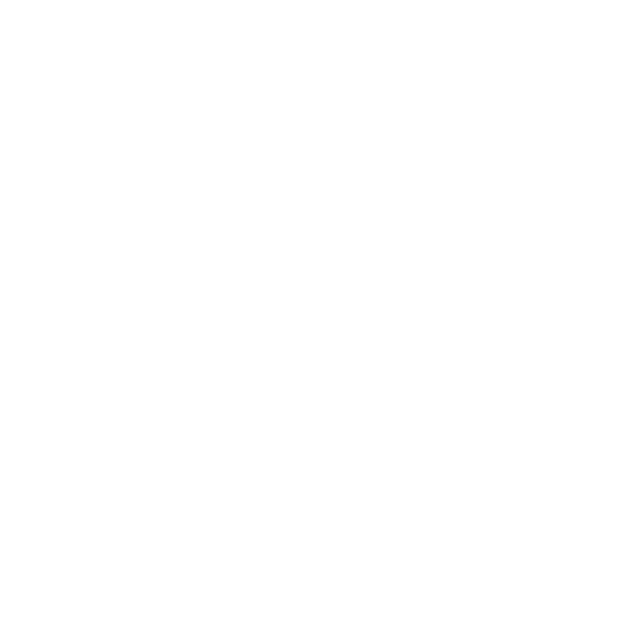
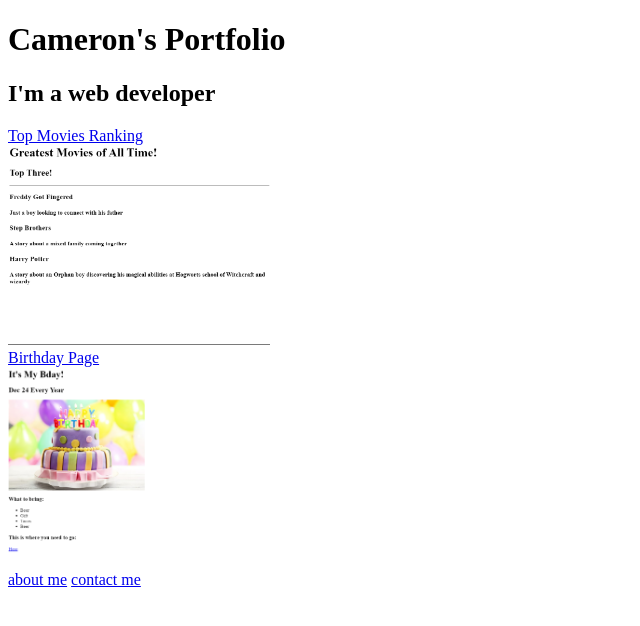
Before and after one commit to cameronhizey/html-portfolio, a plain HTML site: page index.html in a window 1280 px wide. Shown: the whole page, without its empty margins (0-640 px from the left). Drawn offline with Linux system fonts and the light colour scheme.

Commit message:
Add files via upload

```diff
--- a/index.html
+++ b/index.html
@@ -1,15 +1,24 @@
-<!-- TODO 1: Create the HTML Boilerplate -->
+<!DOCTYPE html>
+<html lang="en">
+<head>
+  <meta charset="UTF-8">
+  <title>Cameron</title>
+</head>
+<body>
+    <h1>Cameron's Portfolio</h1>
+    <h2>I'm a web developer</h2>
+<a href="./public/Movies.html">Top Movies Ranking</a>
+    </br>
+<img src="./assets/images/movieslist.png"
+    height = "200" />
+    </br>
+<a href="./public/birthday.html">Birthday Page</a>
 
-<!-- TODO 2: Add Your previous projects' HTML into the public folder -->
-
-<!-- TODO 3: Take screenshots of your project previews and add the images to the images folder -->
-
-<!-- TODO 4: Add titles/subtitles etc. -->
-
-<!-- TODO 5: Add a link to the project pages -->
-
-<!-- TODO 6: Add images to show the project previews
-HINT for TODO 6: You can use the height attribute set to 200 to make the image smaller:
-https://developer.mozilla.org/en-US/docs/Web/HTML/Element/img#attr-height -->
-
-<!-- TODO 7: Add the Contact Me and About Me page links -->
+    <br/>
+<img src="./assets/images/Bday.png"
+    height = "200">
+    </br>
+<a href="./public/about.html">about me</a>
+<a href="./public/contact.html">contact me</a>
+</body>
+</html>
```
